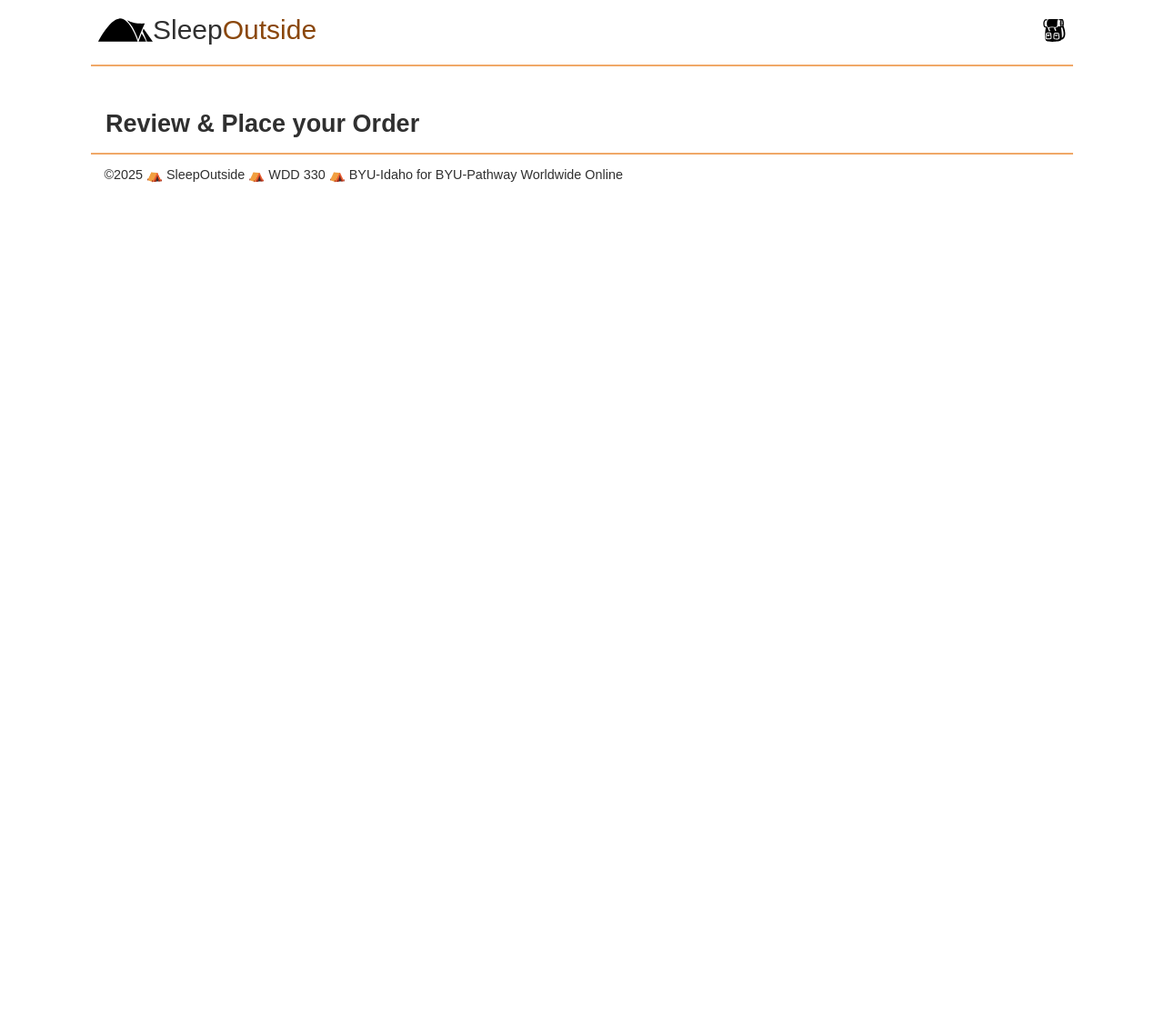
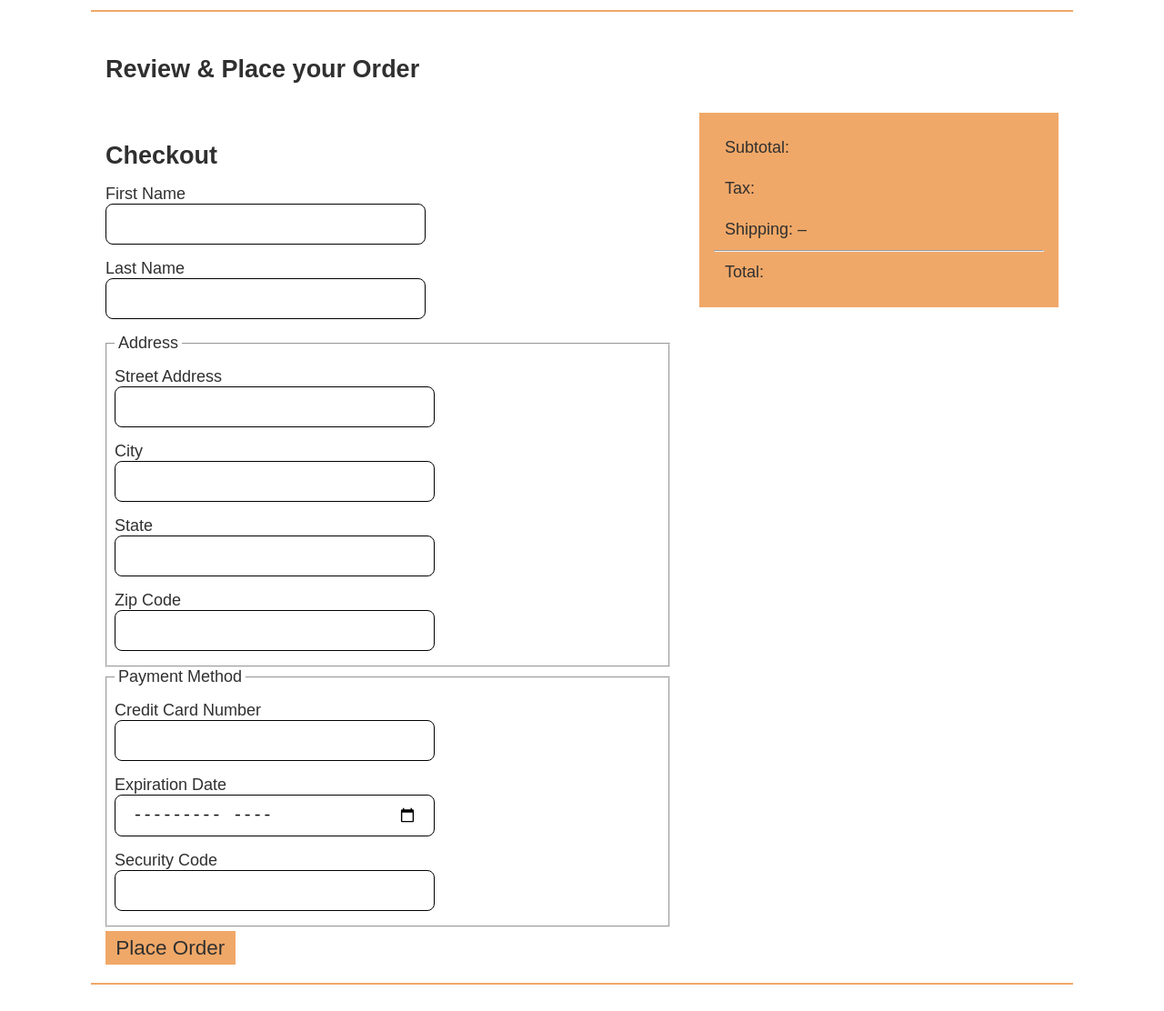
Before and after one commit to SamAng219255/wdd3330-sleepoutside, a website: page src/checkout/index.html in a window 1280 px wide. Shown: the part 5-1117 px from the top of the page at 91% size. Before the commit the page ends 800 px from the top, so only its background shows below. Drawn offline with Linux system fonts and the light colour scheme; files that its build step writes are made by us from their sources.

Commit message:
Updated to where we left off.

```diff
--- a/src/checkout/index.html
+++ b/src/checkout/index.html
@@ -8,7 +8,7 @@
 
     <title>Sleep Outside | Checkout</title>
 
-    <link rel="stylesheet" href="css/style.css" />
+    <link rel="stylesheet" href="/css/style.css" />
 
     <script src="/js/checkout.js" type="module"></script>
   </head>
@@ -18,9 +18,66 @@
 
     </header>
 
-    <main class="divider">
+    <main class="divider checkout">
       <section class="products">
         <h2>Review & Place your Order</h2>
+        <ul class="product-list">
+        </ul>
+      </section>
+      <section class="checkout-form">
+        <h2>Checkout</h2>
+        <form>
+          <label>
+            First Name
+            <input type="text" autofill="given-name" name="fname" required>
+          </label>
+          <label>
+            Last Name
+            <input type="text" autofill="family-name" name="lname" required>
+          </label>
+          <fieldset id="form-address">
+            <legend>Address</legend>
+            <label>
+              Street Address
+              <input type="text" autofill="address-line1" name="address-street-1" required>
+            </label>
+            <label>
+              City
+              <input type="text" autofill="address-level2" name="address-city" required>
+            </label>
+            <label>
+              State
+              <input type="text" autofill="address-level1" name="address-state" required>
+            </label>
+            <label>
+              Zip Code
+              <input type="text" autofill="postal-code" name="address-zip" required>
+            </label>
+          </fieldset>
+          <fieldset>
+            <legend>Payment Method</legend>
+            <label>
+              Credit Card Number
+              <input type="password" autofill="cc-number" name="cc-number" required>
+            </label>
+            <label>
+              Expiration Date
+              <input type="month" autofill="cc-exp" name="cc-exp" required>
+            </label>
+            <label>
+              Security Code
+              <input type="password" autofill="cc-csc" name="cc-csc" required>
+            </label>
+          </fieldset>
+          <input type="submit" value="Place Order">
+        </form>
+      </section>
+      <section class="checkout-summary">
+        <p id="cart-subtotal">Subtotal: </p>
+        <p id="cart-tax">Tax: </p>
+        <p id="cart-shipping">Shipping: –</p>
+        <hr>
+        <p id="cart-total">Total: </p>
       </section>
     </main>
 
--- a/src/css/style.css
+++ b/src/css/style.css
@@ -290,6 +290,69 @@ button {
   align-self: start;
 }
 
+form {
+  display: block;
+}
+
+fieldset {
+  padding: 0 0.5rem;
+}
+
+legend {
+  padding: 0 0.25rem;
+}
+
+label {
+  display: block;
+  margin-block: 1rem;
+}
+
+input[type=text], input[type=month], input[type=password] {
+  display: block;
+  font-size: inherit;
+  padding: 11px 18px;
+  width: 22rem;
+  max-width: 100%;
+  border-radius: 0.5rem;
+  border: 1px solid;
+}
+
+input[type=submit] {
+  display: block;
+  font-size: 1.25em;
+  padding: 0.25em 0.5em;
+  margin: 0.25rem 0;
+  cursor: pointer;
+  background-color: var(--primary-color);
+  color: var(--dark-grey);
+  border: none;
+
+  &:hover {
+    filter: contrast(125%);
+  }
+}
+
+.checkout {
+  display: grid;
+
+  .products {
+    grid-column: 1/3;
+  }
+
+  .checkout-form {
+    margin-top: 2rem;
+    padding: 1rem;
+  }
+
+  .checkout-summary {
+    margin-top: 2rem;
+    padding: 1rem;
+    background-color: var(--primary-color);
+    margin: 1rem;
+    height: max-content;
+  }
+}
+
 @media screen and (min-width: 500px) {
   body {
     max-width: 1080px;
--- a/src/js/ShoppingCart.mjs
+++ b/src/js/ShoppingCart.mjs
@@ -27,8 +27,8 @@ export default class ShoppingCart {
     this.callbackFn = callbackFn;
   }
   renderList() {
+    this.total = this.cartItems.reduce((acc, val) => acc + val.FinalPrice, 0);
     renderListWithTemplate(cartItemTemplate, this.listElement, this.cartItems, 'afterbegin', true);
-    this.total = this.cartItems.reduce((acc, val) => acc + val.FinalPrice, 0);
     this.callbackFn();
   }
 }
--- a/src/js/checkout.js
+++ b/src/js/checkout.js
@@ -1,3 +1,34 @@
-import { loadHeaderFooter } from './utils.mjs';
+import { getLocalStorage, setLocalStorage, qs, loadHeaderFooter } from './utils.mjs';
+import setCartLabel from './cart_label.mjs';
+import ShoppingCart from './ShoppingCart.mjs';
+import ShoppingCart from './ShoppingCart.mjs';
+
+const cartItems = getLocalStorage('so-cart') || [];
+const cartElem = qs('.product-list');
+
+let addressUpdateFunction;
+
+const cart = new ShoppingCart(cartItems, cartElem, () => {
+  document
+    .querySelectorAll('.cart-card__close')
+    .forEach((btn) =>
+      btn.addEventListener('click', () => removeFromCart(btn.dataset.id))
+    );
+});
+cart.renderList();
+
+const summaryElem = qs('.checkout-summary');
+
+
+function removeFromCart(id) {
+  cartItems.splice(
+    cartItems.findIndex((item) => item.Id == id),
+    1,
+  );
+  setLocalStorage('so-cart', cartItems);
+
+  cart.renderList();
+  setCartLabel(cartItems.length);
+}
 
 loadHeaderFooter();
```
Also changed, not shown: src/js/CheckoutProcess.mjs (added, +30 -0 lines).
